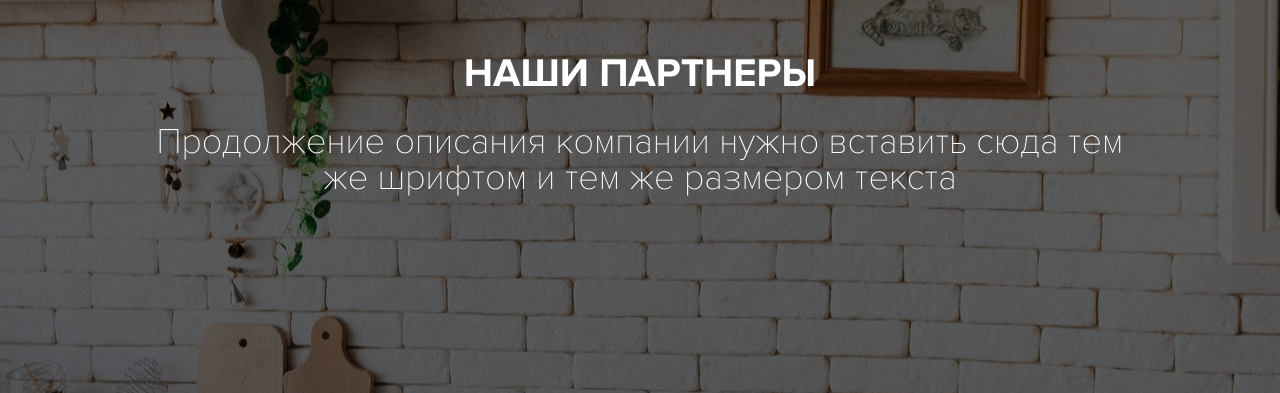
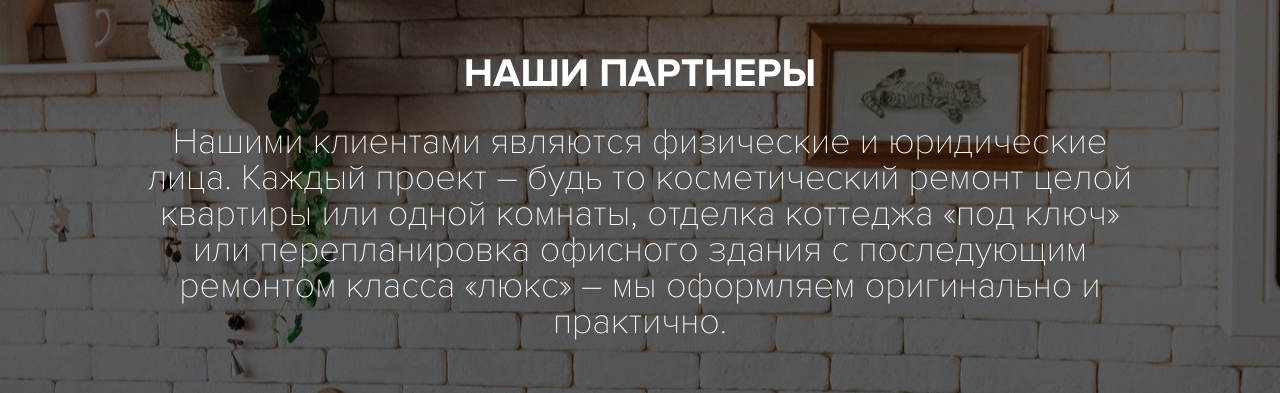
Before and after one commit to web-py-g/Remont_landing, a plain HTML site: page index.html in a window 1280 px wide. Shown: the part 3400-3793 px from the top of the page. Drawn offline with nearby package versions, Linux system fonts and the light colour scheme.

Commit message:
Update index.html

```diff
--- a/index.html
+++ b/index.html
@@ -262,7 +262,7 @@
 					</h2>
 					<span></span>
 					<h3 class="partners__text">
-						Продолжение описания компании нужно вставить сюда тем же шрифтом и тем же размером текста
+						Нашими клиентами являются физические и юридические лица. Каждый проект – будь то косметический ремонт целой квартиры или одной комнаты, отделка коттеджа «под ключ» или перепланировка офисного здания с последующим ремонтом класса «люкс» – мы оформляем оригинально и практично.
 					</h3>
 
 					<div class="parners__images">
```
